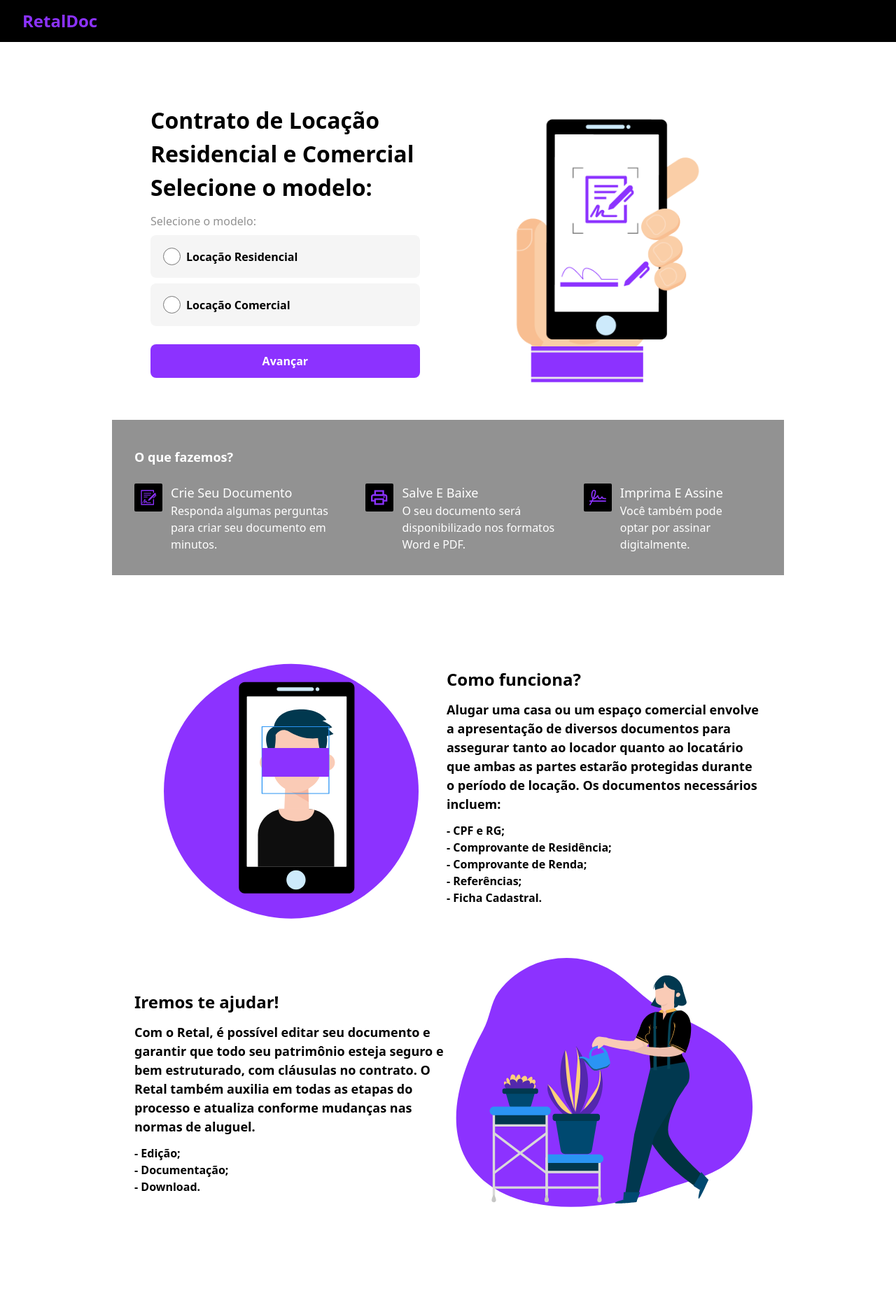
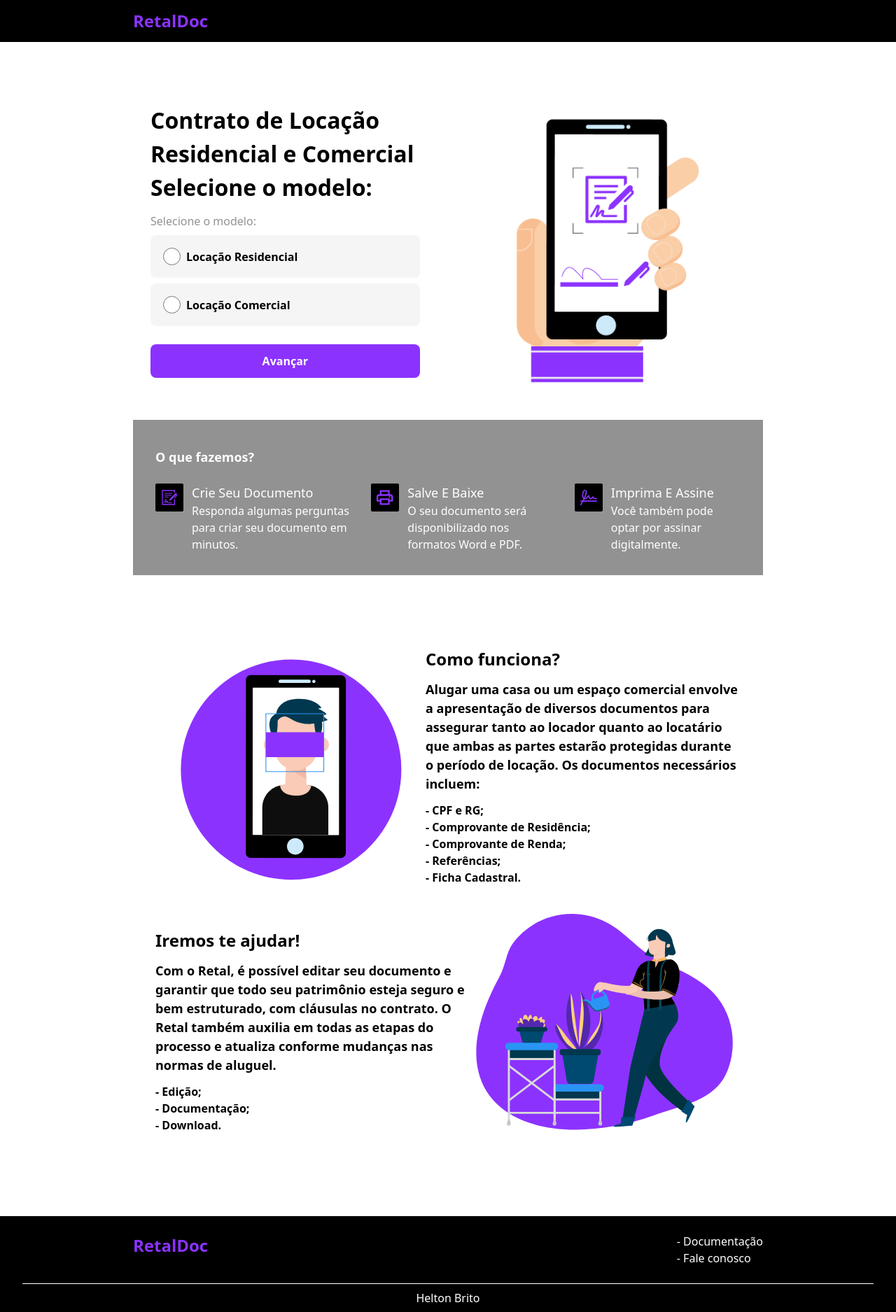
Before and after one commit to Helton-Carlos/rental-app, a Nuxt app in the folder front-end/: page / in a window 1280 px wide. Shown: the whole page at 70% size. Built offline with nearby package versions, Linux system fonts and the light colour scheme.

Commit message:
feat: add footer in project

```diff
--- a/front-end/app.vue
+++ b/front-end/app.vue
@@ -1,8 +1,9 @@
 <template>
   <div>
-    <header-app />
-    <div>
-      <NuxtPage />
-    </div>
+    <HeaderApp />
+      <div class="max-w-[900px] mx-auto">
+        <NuxtPage />
+      </div>
+    <FooterApp />
   </div>
 </template>
--- /dev/null
+++ b/front-end/components/footer-app.vue
@@ -0,0 +1,22 @@
+<template>
+  <header class="bg-black px-5 pt-2">
+    <div class="w-[900px] mx-auto flex justify-between py-2">
+      <h1 class="text-purple text-2xl font-bold">
+        RetalDoc
+      </h1>
+
+      <nav>
+        <ul class="text-white">
+          <li>- Documentação</li>
+          <li>- Fale conosco</li>
+        </ul>
+      </nav>
+    </div>
+
+    <div class="text-center text-white mt-2">
+      <hr />
+
+      <p class=" py-1">Helton Brito</p>
+    </div>
+  </header>
+</template>
--- a/front-end/components/header-app.vue
+++ b/front-end/components/header-app.vue
@@ -1,6 +1,6 @@
 <template>
   <header class="bg-black px-5 py-2">
-    <div class="w-[900px]">
+    <div class="w-[900px] mx-auto">
       <h1 class="text-purple text-2xl font-bold">
         RetalDoc
       </h1>
--- a/front-end/components/information.vue
+++ b/front-end/components/information.vue
@@ -5,7 +5,7 @@ import girlHouse from 'public/image/girl-house.svg';
 </script>
 
 <template>
-  <section class="mx-auto my-5 px-5 py-5 md:w-3/4 md:my-12">
+  <section class="mx-auto my-5 px-5 py-5 md:my-12">
     <div class="flex items-center">
       <div>
         <img
--- a/front-end/components/section-card.vue
+++ b/front-end/components/section-card.vue
@@ -11,7 +11,7 @@ const { info } = defineProps<{
 </script>
 
 <template>
-  <section class="bg-gray mx-auto my-5 px-5 py-5 md:w-3/4 md:my-12">
+  <section class="bg-gray mx-auto my-5 px-5 py-5 md:my-12">
     <h3 class="text-white text-xl my-1 font-bold">
       O que fazemos?
     </h3>
--- a/front-end/pages/index.vue
+++ b/front-end/pages/index.vue
@@ -25,7 +25,7 @@ const section = [
 
 <template>
   <div>
-    <div class="max-w-[900px] mt-8 flex justify-between items-center mx-auto">
+    <div class="mt-8 flex justify-between items-center mx-auto">
       <div class="w-[470px] mt-8 px-4 py-2 mx-auto text-center md:text-left">
         <h2 class="text-3xl font-bold my-2">
           Contrato de Locação Residencial e Comercial
```
